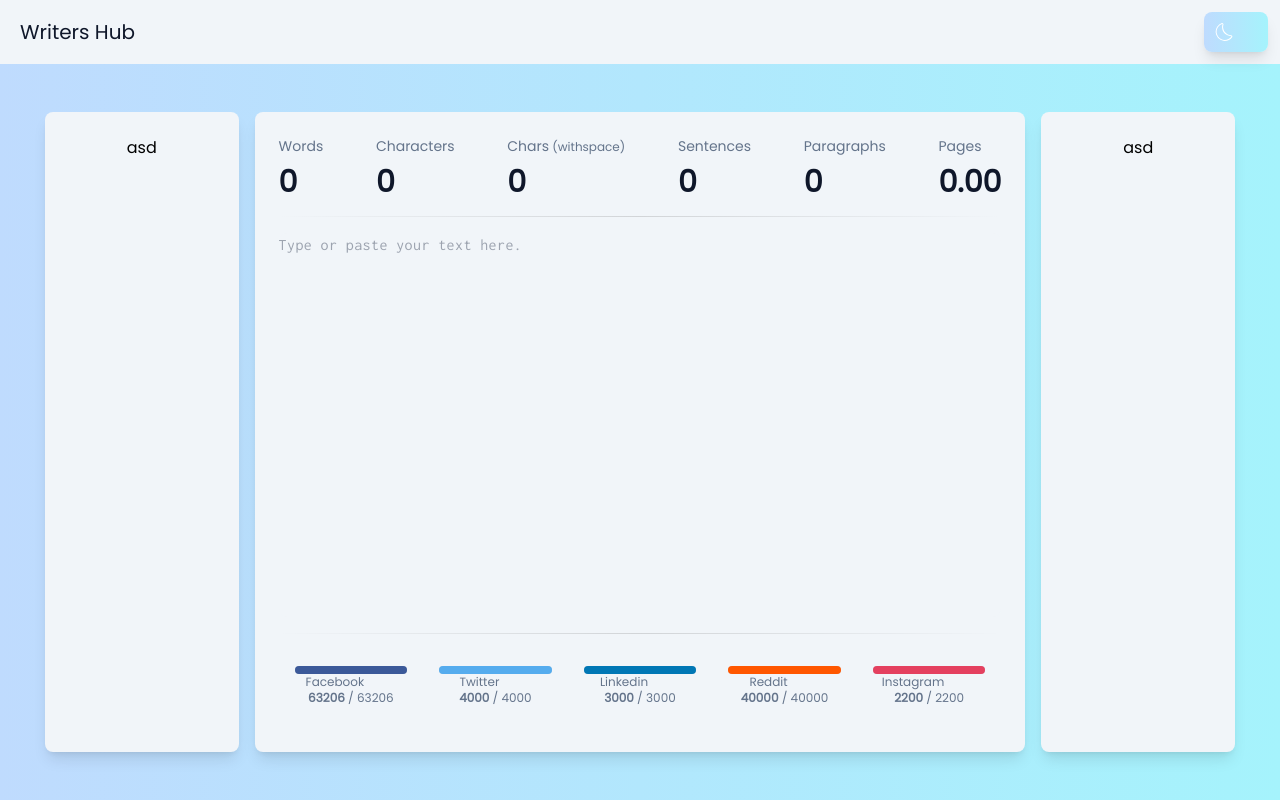
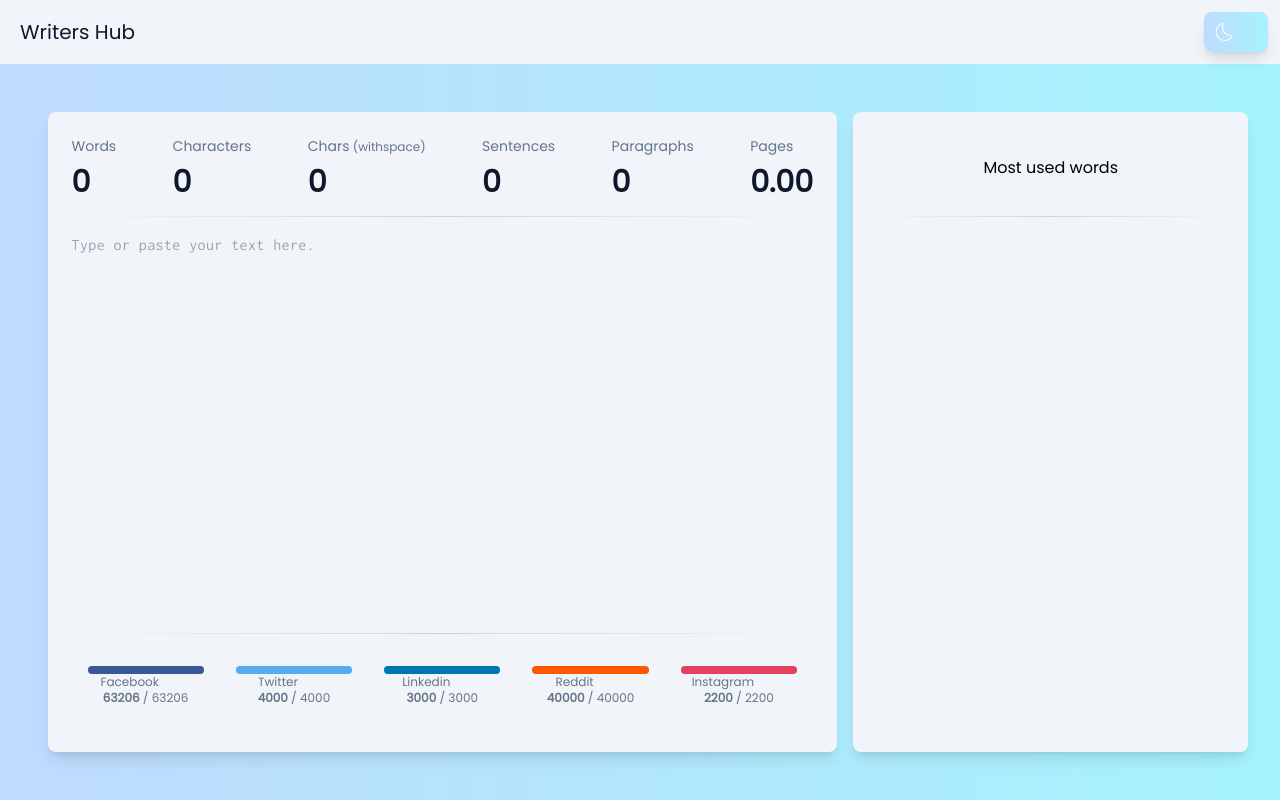
Before and after one commit to OriAfiasDev/writers-hub, a Next.js app: page /wordcount in a window 1280 px wide. Built offline with nearby package versions, Linux system fonts and the light colour scheme.

Commit message:
most common

```diff
--- a/src/app/wordcount/page.tsx
+++ b/src/app/wordcount/page.tsx
@@ -4,14 +4,13 @@ import { useState } from 'react';
 import StatsToolbar from './toolbars/StatsToolbar';
 import SocialToolbar from './toolbars/SocialToolbar';
 import TextArea from '@/components/ui/TextArea';
+import Keywords from './toolbars/Keywords';
 
 export default function WordCounter() {
   const [text, setText] = useState('');
   return (
     <main className='flex items-center justify-center h-full-screen'>
       <div className='flex h-120'>
-        <div className='card w-2/12 h-full'>asd</div>
-
         <div className='card w-8/12 h-full mx-4'>
           <StatsToolbar text={text} />
 
@@ -28,7 +27,9 @@ export default function WordCounter() {
 
           <SocialToolbar text={text} />
         </div>
-        <div className='card w-2/12 h-full'>asd</div>
+        <div className='card w-4/12 h-full'>
+          <Keywords text={text} />
+        </div>
       </div>
     </main>
   );
--- /dev/null
+++ b/src/app/wordcount/toolbars/Keywords.tsx
@@ -0,0 +1,31 @@
+import useKeywordCalculator from './useKeywordCalculator';
+
+interface Props {
+  text: string;
+}
+
+export default function Keywords({ text }: Props) {
+  const { words, loading } = useKeywordCalculator(text);
+
+  return (
+    <div className='w-full'>
+      <div className='h-16 w-full flex justify-center items-center'>
+        <h2>Most used words</h2>
+      </div>
+      <div className='divider' />
+      <div className='h-96 w-full overflow-y-scroll'>
+        {words.map(([word, count]) => (
+          <div key={word} className='flex justify-between items-center py-2'>
+            <p className='text-sm text-secondary'>{word}</p>
+            <p className='text-sm text-primary'>{count}</p>
+          </div>
+        ))}
+        {loading && (
+          <div className='flex justify-center items-center py-2'>
+            <p className='text-sm text-secondary'>Calculating...</p>
+          </div>
+        )}
+      </div>
+    </div>
+  );
+}
--- /dev/null
+++ b/src/app/wordcount/toolbars/useKeywordCalculator.tsx
@@ -0,0 +1,44 @@
+'use client';
+import { useEffect, useRef, useState } from 'react';
+
+export default function useKeywordCalculator(text: string) {
+  const [words, setWords] = useState<[string, number][]>([]);
+  const [loading, setLoading] = useState(false);
+  const timeout = useRef<any>(null);
+
+  useEffect(() => {
+    if (!text) {
+      setWords([]);
+      return;
+    }
+
+    setLoading(true);
+
+    timeout.current = setTimeout(() => {
+      setWords(getTopWords(text));
+      setLoading(false);
+    }, 200);
+
+    return () => {
+      if (timeout.current) clearTimeout(timeout.current);
+    };
+  }, [text]);
+
+  return { words, loading } as const;
+}
+
+const getTopWords = (text: string): [string, number][] =>
+  Object.entries(
+    text.split(/\s+/).reduce((acc, word) => {
+      const clean = word.toLowerCase().replace(/[^a-z]/g, '');
+      if (!acc[clean]) {
+        acc[clean] = 1;
+      } else {
+        acc[clean]++;
+      }
+      return acc;
+    }, {} as Record<string, number>)
+  )
+    .filter(([word]) => !!word)
+    .sort((a, b) => b[1] - a[1])
+    .slice(0, 10);
```
